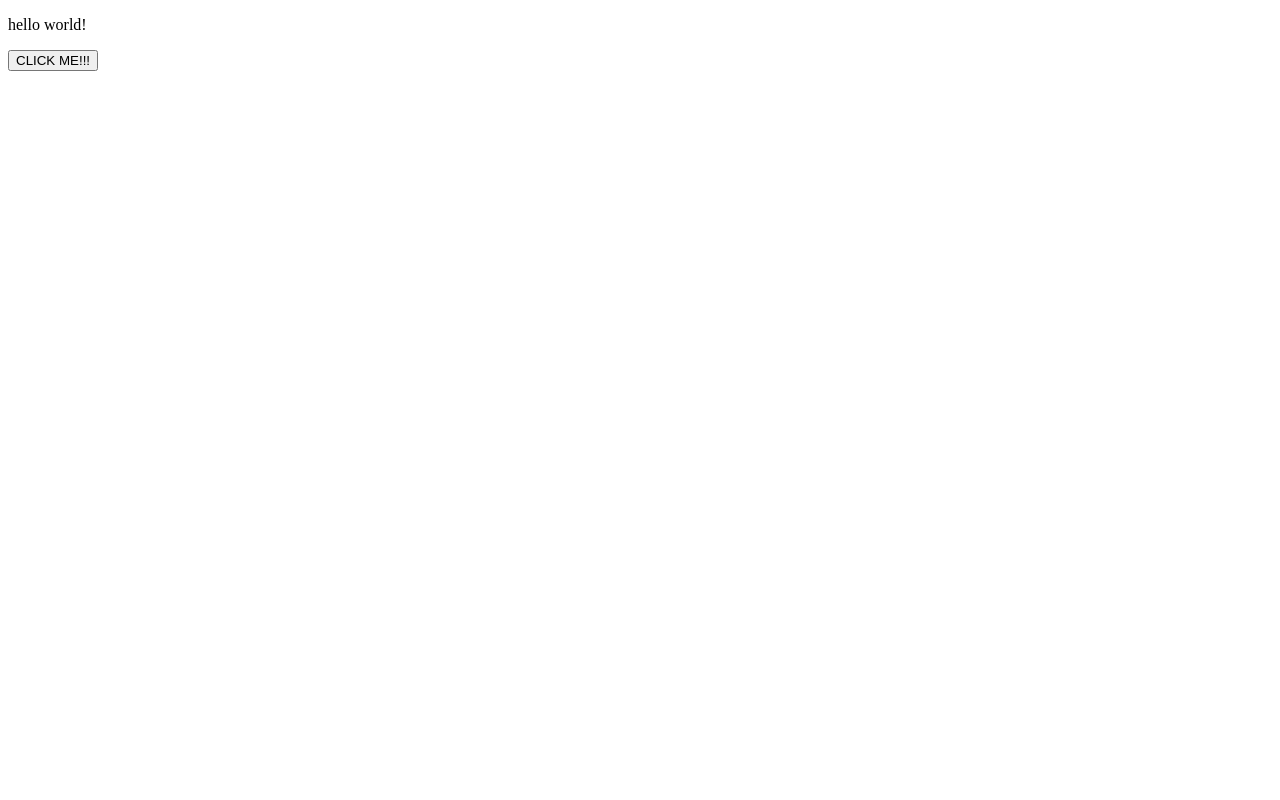
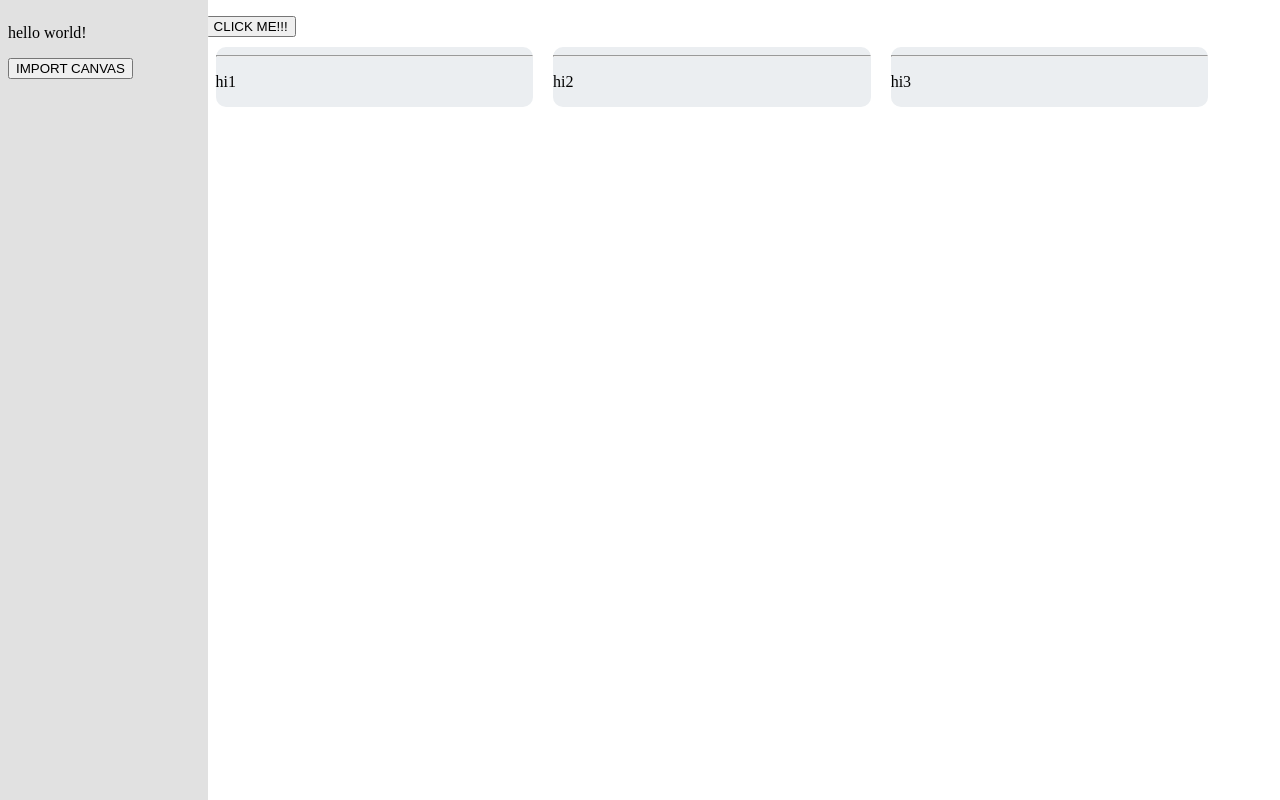
Before and after one commit to Chris-Kau/Canvashark, a website: page kanban.html in a window 1280 px wide. Drawn offline with Linux system fonts and the light colour scheme.

Commit message:
basic layout :D

```diff
--- a/kanban.html
+++ b/kanban.html
@@ -3,16 +3,39 @@
 <head>
     <meta charset="UTF-8">
     <meta name="viewport" content="width=device-width, initial-scale=1.0">
-    <title>Document</title>
+    <link rel="stylesheet" href="style.css">
+    <title>Canvashark</title>
 </head>
+
 <body>
     <div class="sidenav">
         <p>hello world!</p>
+        <button>IMPORT CANVAS</button>
+        <!-- chatbox also goes here -->
     </div>
+
     <div class="main">
+        <button onClick = Test()>CLICK ME!!!</button>
+
+        <div class="kanban">
+            <div class="column" id="due-today" ondrop="drop(event, 'due-today')" ondragover="allowDrop(event)">
+                <hr>
+                <p>hi1</p>
+            </div>
+
+            <div class="column" id="due-soon" ondrop="drop(event, 'due-soon')" ondragover="allowDrop(event)">
+                <hr>
+                <p>hi2</p>
+            </div>
+
+            <div class="column" id="upcoming" ondrop="drop(event, 'upcoming')" ondragover="allowDrop(event)">
+                <hr>
+                <p>hi3</p>
+            </div>
+        </div>
 
     </div>
 
-    <button onClick = Test()>CLICK ME!!!</button>
+
 </body>
 </html>
--- a/style.css
+++ b/style.css
@@ -1,13 +1,25 @@
 
 .sidenav {
     height: 100%;
-    width: 160px;
-    position: fixed;
+    width: 15%;
     top: 0;
     left: 0;
+    position: fixed;
     background-color: #E1E1E1;
+    padding: 8px 8px 8px 8px
 }
 
 .main {
-    margin-left: 160px;
+    margin-left: 15%;
+    height: 100%;
+    padding: 8px 8px 8px 8px
 }
+
+.column {
+    height: 100%;
+    width: 30%;
+    float: left;
+    margin: 10px;
+    border-radius: 10px;
+    background-color: #EBEEF1;
+}
```
